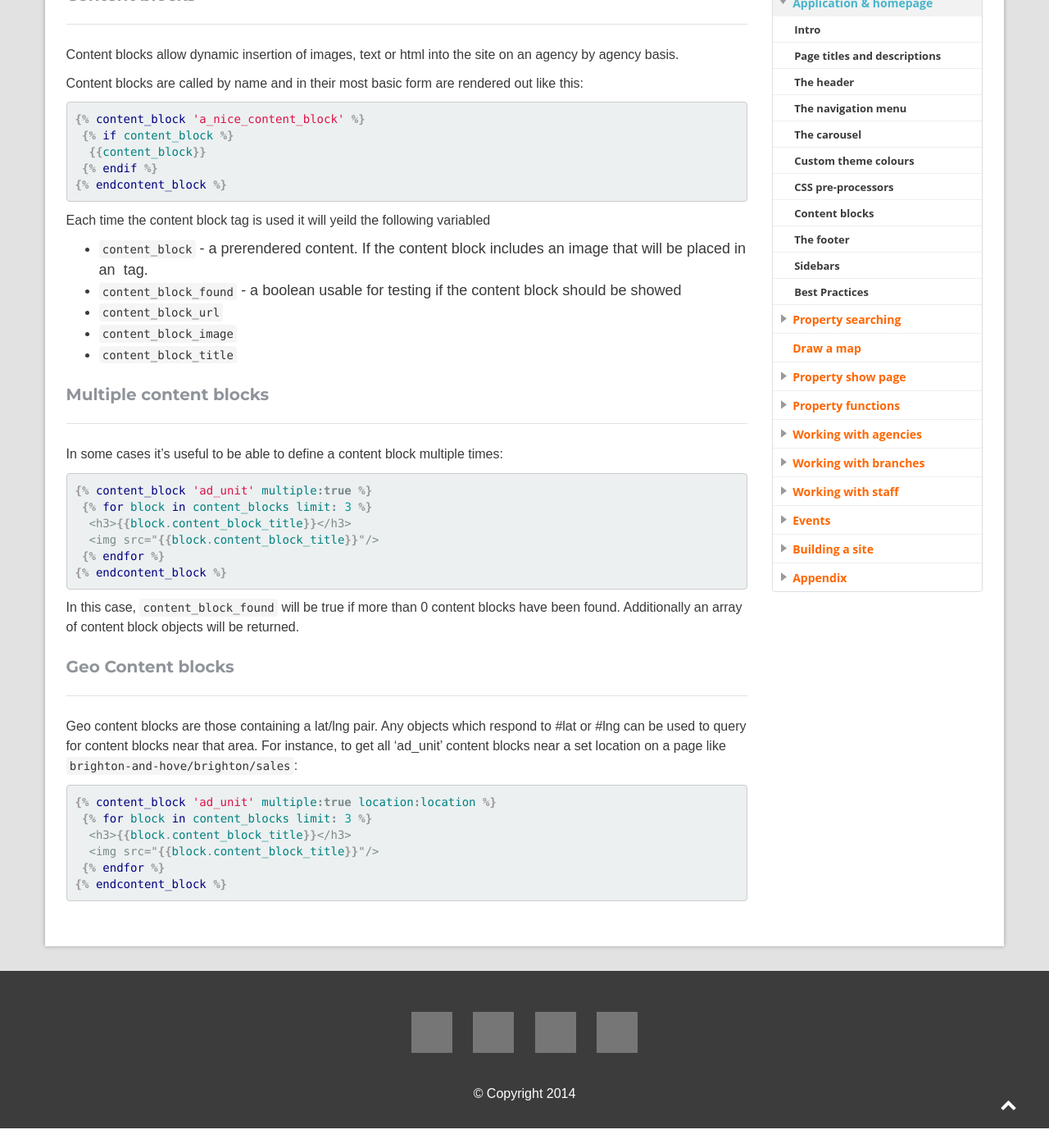
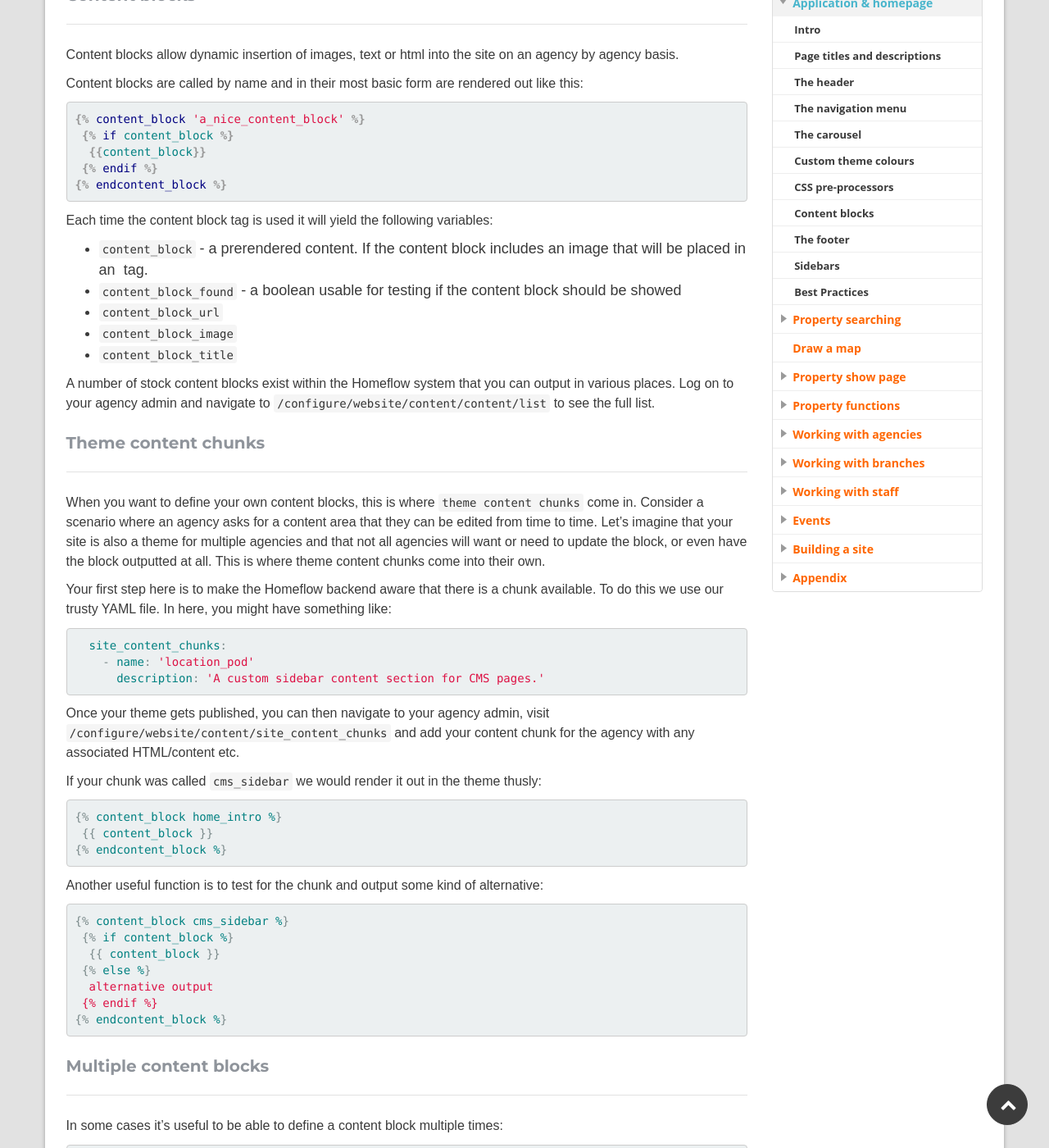
Before and after one commit to homeflow/homeflow.github.io, a Jekyll site: the page built from _posts/application-and-homepage/2014-01-08-content-blocks.md, in a window 1280 px wide and 1400 px high, scrolled down 406 px. Shown: the whole window at 82% size. Built offline with Jekyll 4.4.1, drawn with Linux system fonts in a browser that asks for light colours; before the commit the page ends 1782 px from its top, so only the background shows below that; some of the changed text lies outside the part shown; grey boxes are pictures that could not be loaded.

Commit message:
Theme chunks

```diff
--- a/_posts/application-and-homepage/2014-01-08-content-blocks.md
+++ b/_posts/application-and-homepage/2014-01-08-content-blocks.md
@@ -18,13 +18,53 @@ Content blocks are called by name and in their most basic form are rendered out
 {% endraw %}
 {% endhighlight %}
 
-Each time the content block tag is used it will yeild the following variabled
+Each time the content block tag is used it will yield the following variables:
 
 - `content_block` - a prerendered content. If the content block includes an image that will be placed in an <img> tag.
 - `content_block_found` - a boolean usable for testing if the content block should be showed
 - `content_block_url`
 - `content_block_image`
 - `content_block_title`
+
+A number of stock content blocks exist within the Homeflow system that you can output in various places. Log on to your agency admin and navigate to ``/configure/website/content/content/list`` to see the full list.
+
+###Theme content chunks
+
+When you want to define your own content blocks, this is where ``theme content chunks`` come in. Consider a scenario where an agency asks for a content area that they can be edited from time to time. Let's imagine that your site is also a theme for multiple agencies and that not all agencies will want or need to update the block, or even have the block outputted at all. This is where theme content chunks come into their own.
+
+Your first step here is to make the Homeflow backend aware that there is a chunk available. To do this we use our trusty YAML file. In here, you might have something like:
+
+{% highlight yaml %}
+  site_content_chunks:
+    - name: 'location_pod'
+      description: 'A custom sidebar content section for CMS pages.'
+{% endhighlight %}
+
+Once your theme gets published, you can then navigate to your agency admin, visit ``/configure/website/content/site_content_chunks`` and add your content chunk for the agency with any associated HTML/content etc.
+
+If your chunk was called ``cms_sidebar`` we would render it out in the theme thusly:
+
+{% highlight yaml %}
+{% raw %}
+{% content_block home_intro %}
+ {{ content_block }}
+{% endcontent_block %}
+{% endraw %}
+{% endhighlight %}
+
+Another useful function is to test for the chunk and output some kind of alternative:
+
+{% highlight yaml %}
+{% raw %}
+{% content_block cms_sidebar %}
+ {% if content_block %}
+  {{ content_block }}
+ {% else %}
+  alternative output
+ {% endif %}
+{% endcontent_block %}
+{% endraw %}
+{% endhighlight %}
 
 ###Multiple content blocks
 
@@ -41,8 +81,7 @@ In some cases it's useful to be able to define a content block multiple times:
 {% endraw %}
 {% endhighlight %}
 
-In this case, `content_block_found` will be true if more than 0 content blocks have been found. Additionally an array of
-content block objects will be returned.
+In this case, `content_block_found` will be true if more than zero content blocks have been found. Additionally an array of content block objects will be returned.
 
 ###Geo Content blocks
 
```
